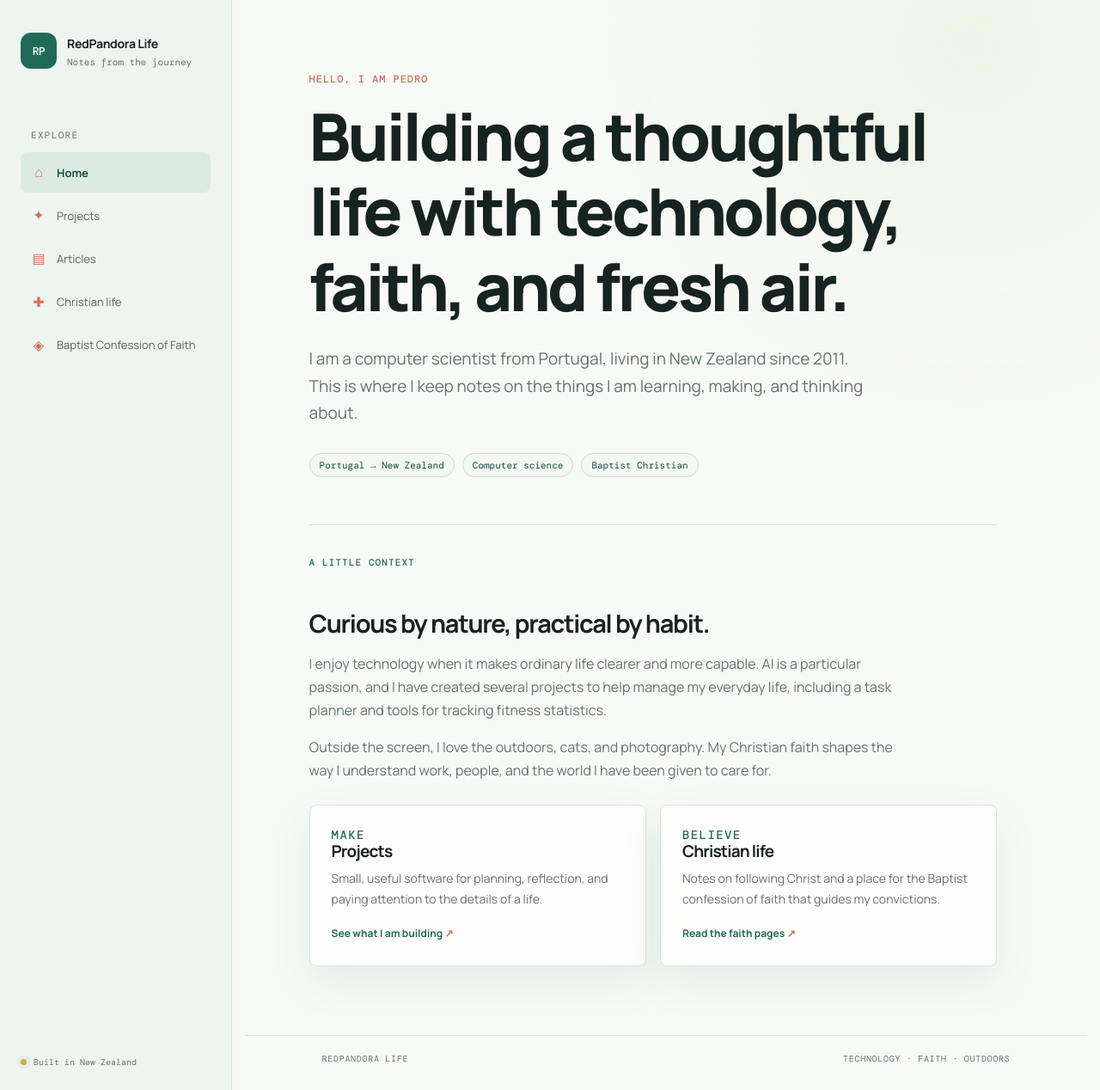
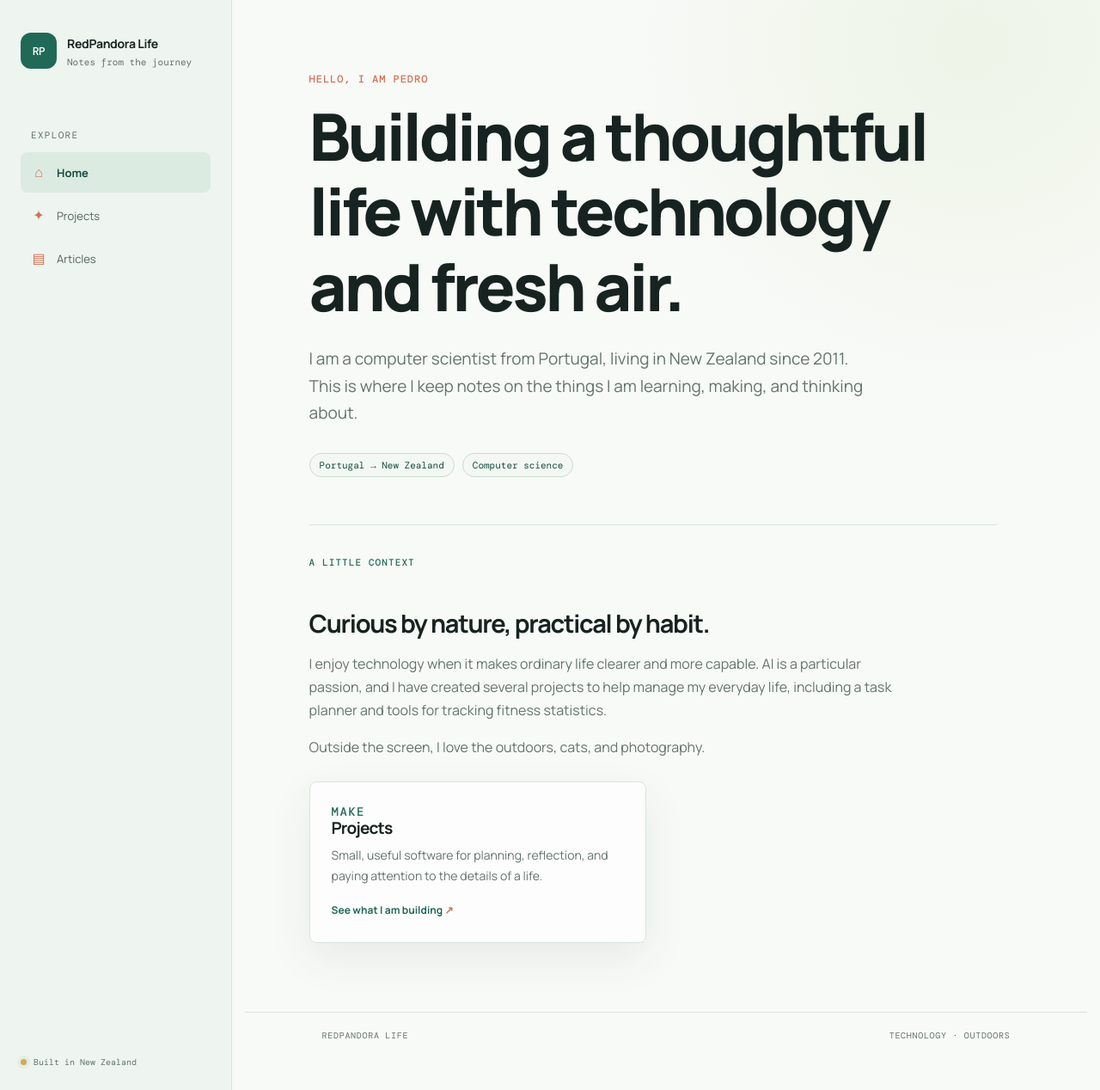
Before and after one commit to redpandoralife/redpandoralife.github.io, a Jekyll site: the page built from index.md, in a window 1280 px wide and 1268 px high. Shown: the whole window at 86% size. Built offline with Jekyll 4.4.1, drawn with Linux system fonts in a browser that asks for light colours.

Commit message:
Maintenace

```diff
--- a/_config.yml
+++ b/_config.yml
@@ -1,5 +1,5 @@
 title: RedPandora Life
-description: Technology, faith, outdoors, and the projects that make everyday life better.
+description: Technology, outdoors, and the projects that make everyday life better.
 url: "https://redpandoralife.github.io"
 baseurl: ""
 
--- a/_layouts/default.html
+++ b/_layouts/default.html
@@ -29,12 +29,6 @@
           <a class="nav-link{% if page.url == '/articles/' %} is-active{% endif %}" href="{{ '/articles/' | relative_url }}">
             <span class="nav-icon">▤</span> Articles
           </a>
-          <a class="nav-link{% if page.url == '/christian/' %} is-active{% endif %}" href="{{ '/christian/' | relative_url }}">
-            <span class="nav-icon">✚</span> Christian life
-          </a>
-          <a class="nav-link{% if page.url == '/confession/' %} is-active{% endif %}" href="{{ '/confession/' | relative_url }}">
-            <span class="nav-icon">◈</span> Baptist Confession of Faith
-          </a>
         </nav>
 
         <div class="sidebar-footer">
@@ -49,7 +43,7 @@
         </div>
         <footer class="site-footer">
           <span>RedPandora Life</span>
-          <span>Technology · Faith · Outdoors</span>
+          <span>Technology · Outdoors</span>
         </footer>
       </main>
     </div>
--- a/index.md
+++ b/index.md
@@ -1,25 +1,24 @@
 ---
 layout: default
 title: Home
-description: Technology, faith, outdoors, and the projects that make everyday life better.
+description: Technology, outdoors, and the projects that make everyday life better.
 ---
 
 <p class="eyebrow">Hello, I am Pedro</p>
-# Building a thoughtful life with technology, faith, and fresh air.
+# Building a thoughtful life with technology and fresh air.
 
 <p class="lead">I am a computer scientist from Portugal, living in New Zealand since 2011. This is where I keep notes on the things I am learning, making, and thinking about.</p>
 
 <div class="hero-meta">
   <span class="pill">Portugal → New Zealand</span>
   <span class="pill">Computer science</span>
-  <span class="pill">Baptist Christian</span>
 </div>
 
 <div class="rule"></div>
 <p class="section-kicker">A little context</p>
 <h2>Curious by nature, practical by habit.</h2>
 <p>I enjoy technology when it makes ordinary life clearer and more capable. AI is a particular passion, and I have created several projects to help manage my everyday life, including a task planner and tools for tracking fitness statistics.</p>
-<p>Outside the screen, I love the outdoors, cats, and photography. My Christian faith shapes the way I understand work, people, and the world I have been given to care for.</p>
+<p>Outside the screen, I love the outdoors, cats, and photography.</p>
 
 <div class="card-grid">
   <article class="card">
@@ -28,10 +27,4 @@ description: Technology, faith, outdoors, and the projects that make everyday li
     <p>Small, useful software for planning, reflection, and paying attention to the details of a life.</p>
     <a class="card-link" href="{{ '/projects/' | relative_url }}">See what I am building</a>
   </article>
-  <article class="card">
-    <p class="section-kicker">Believe</p>
-    <h3>Christian life</h3>
-    <p>Notes on following Christ and a place for the Baptist confession of faith that guides my convictions.</p>
-    <a class="card-link" href="{{ '/christian/' | relative_url }}">Read the faith pages</a>
-  </article>
 </div>
```
Also changed, not shown: articles.md (+2 -2 lines), christian.md (deleted, +0 -28 lines), confession.md (deleted, +0 -36 lines), README.md.
